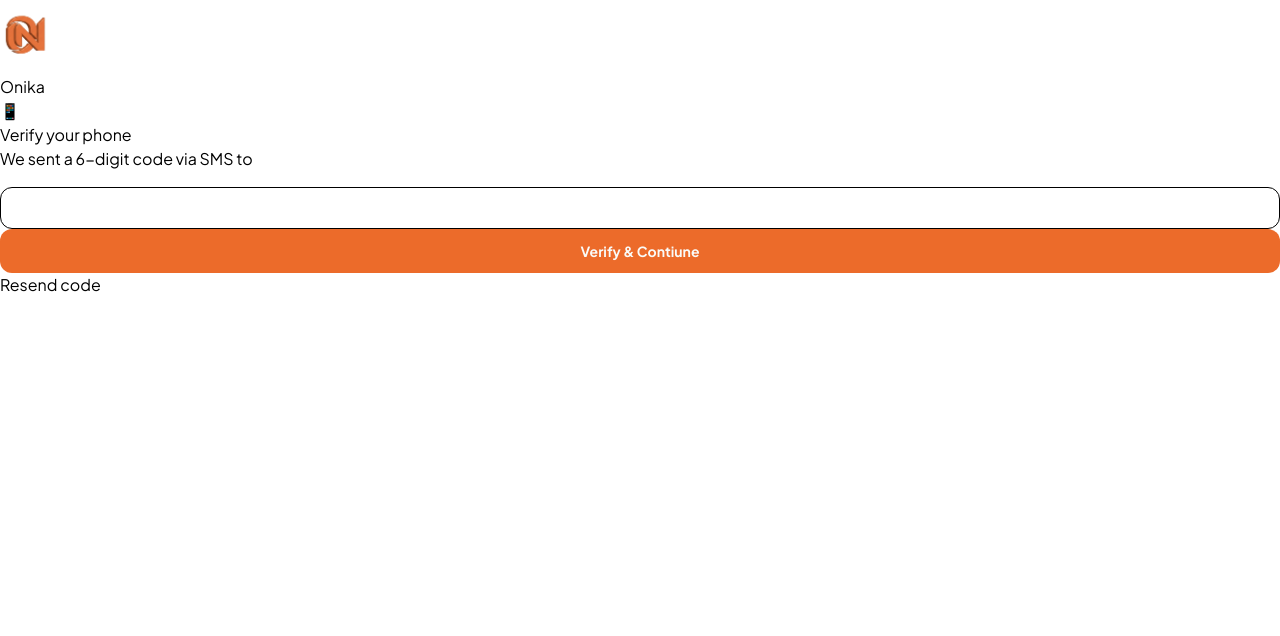
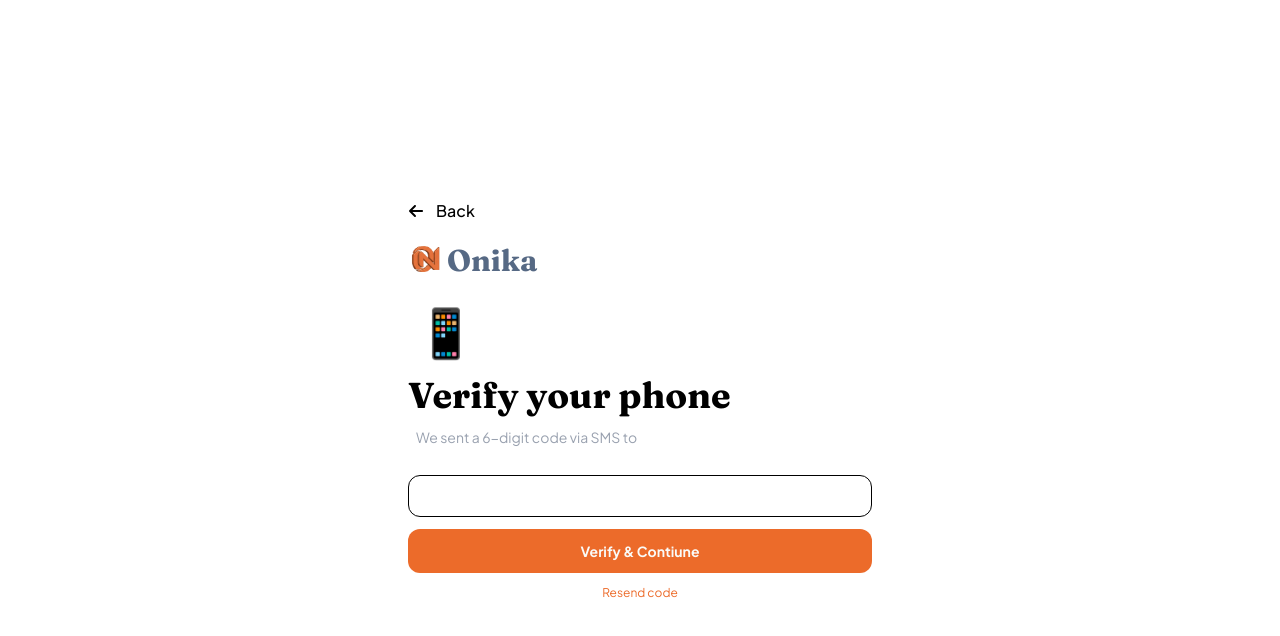
Before and after one commit to Chavon007/onika, a Next.js app: page /verify in a window 1280 px wide. Shown: the top 636 px of the page. Built offline with nearby package versions, Linux system fonts and the light colour scheme; no server answers.

Commit message:
feat: add verify page

```diff
--- a/src/component/button.tsx
+++ b/src/component/button.tsx
@@ -18,7 +18,7 @@ const Button: React.FC<ButtonProps> = ({
   ...props
 }) => {
   const baseStyle =
-    "bg-primary w-full text-sm font-bold text-background rounded-xl p-3 flex items-center justify-center gap-2";
+    "bg-primary w-full text-sm font-bold text-background rounded-xl p-3 flex items-center justify-center gap-2 hover:bg-accent/70 cursor-pointer";
 
   return (
     <button
@@ -28,8 +28,8 @@ const Button: React.FC<ButtonProps> = ({
     >
       {isLoading ? (
         <>
-        <AiOutlineLoading3Quarters className="animate-spin text-lh"/>
-        {loadingText}
+          <AiOutlineLoading3Quarters className="animate-spin text-lh" />
+          {loadingText}
         </>
       ) : (
         <div>
--- a/src/pages/signupPage.tsx
+++ b/src/pages/signupPage.tsx
@@ -42,9 +42,10 @@ function SignupPage() {
 
   const onSubmit = (data: signupFormDTO) => {
     mutate(
-      { ...data, role },
+      { ...data },
       {
-        onSuccess: () => router.push("/login"),
+        onSuccess: () =>
+          router.push(`/verify?phone=${encodeURIComponent(data.phoneNumber)}`),
       },
     );
   };
--- a/src/pages/verifyPage.tsx
+++ b/src/pages/verifyPage.tsx
@@ -8,11 +8,16 @@ import { useRouter } from "next/navigation";
 import Image from "next/image";
 import logo from "../../public/logo1.png";
 import { verifySchema, verifyFormDTO } from "@/schema/userSchema";
+import { FaArrowLeft } from "react-icons/fa6";
+import Link from "next/link";
+import { useSearchParams } from "next/navigation";
 
 function VerifyPage() {
   const router = useRouter();
   const { mutate, isPending } = auth.useVerifyOTP();
   const { mutate: resendMutate, isPending: isResending } = auth.useResendOTP();
+  const searchParams = useSearchParams();
+  const phoneNumber = searchParams?.get("phone");
 
   const onSubmit = (data: verifyFormDTO) => {
     mutate(data, {
@@ -27,18 +32,36 @@ function VerifyPage() {
   };
 
   return (
-    <div>
-      <div>
+    <div className="flex min-h-screen overflow-hidden">
+      <div className="w-full sm:w-[85%] md:w-[60%] lg:w-[40%] mx-auto flex flex-col gap-3 justify-center h-auto p-4 sm:p-6">
+        <section className="flex items-center gap-3 font-sans text-sm sm:text-base text-black font-medium hover:text-muted/65 cursor-pointer">
+          <FaArrowLeft />
+          <Link href="/signup">Back</Link>
+        </section>
+
         {/* logo */}
-        <section>
-          <Image src={logo} alt="" width={50} height={50} />
-          <h2>Onika</h2>
+        <section className="flex items-center text-muted gap-1">
+          <Image src={logo} alt="" width={35} height={35} />
+          <h2 className="font-heading text-2xl sm:text-3xl font-bold">Onika</h2>
         </section>
-        <button type="button">📱</button>
-        <section>
-          <h3>Verify your phone</h3>
-          <p>We sent a 6-digit code via SMS to</p>
-          <Form onSubmit={onSubmit} schema={verifySchema}>
+
+        <button type="button" className="p-2 flex text-4xl sm:text-5xl">
+          📱
+        </button>
+
+        <section className="flex flex-col gap-3">
+          <h3 className="text-2xl sm:text-3xl md:text-4xl font-bold font-heading">
+            Verify your phone
+          </h3>
+          <p className="text-gray-400 text-sm font-light font-sans pl-2 break-words">
+            We sent a 6-digit code via SMS to {phoneNumber}
+          </p>
+
+          <Form
+            className="flex flex-col gap-3"
+            onSubmit={onSubmit}
+            schema={verifySchema}
+          >
             {(methods) => (
               <>
                 <InputField
@@ -56,17 +79,18 @@ function VerifyPage() {
                 >
                   Verify & Contiune
                 </Button>
-
-                <button
-                  type="submit"
-                  onClick={handleResend}
-                  disabled={isResending}
-                >
-                  {isResending ? "Sending..." : "Resend code"}
-                </button>
               </>
             )}
           </Form>
+
+          <button
+            type="button"
+            onClick={handleResend}
+            disabled={isResending}
+            className="text-xs hover:text-accent/65 cursor-pointer text-accent font-sans"
+          >
+            {isResending ? "Sending..." : "Resend code"}
+          </button>
         </section>
       </div>
     </div>
```
